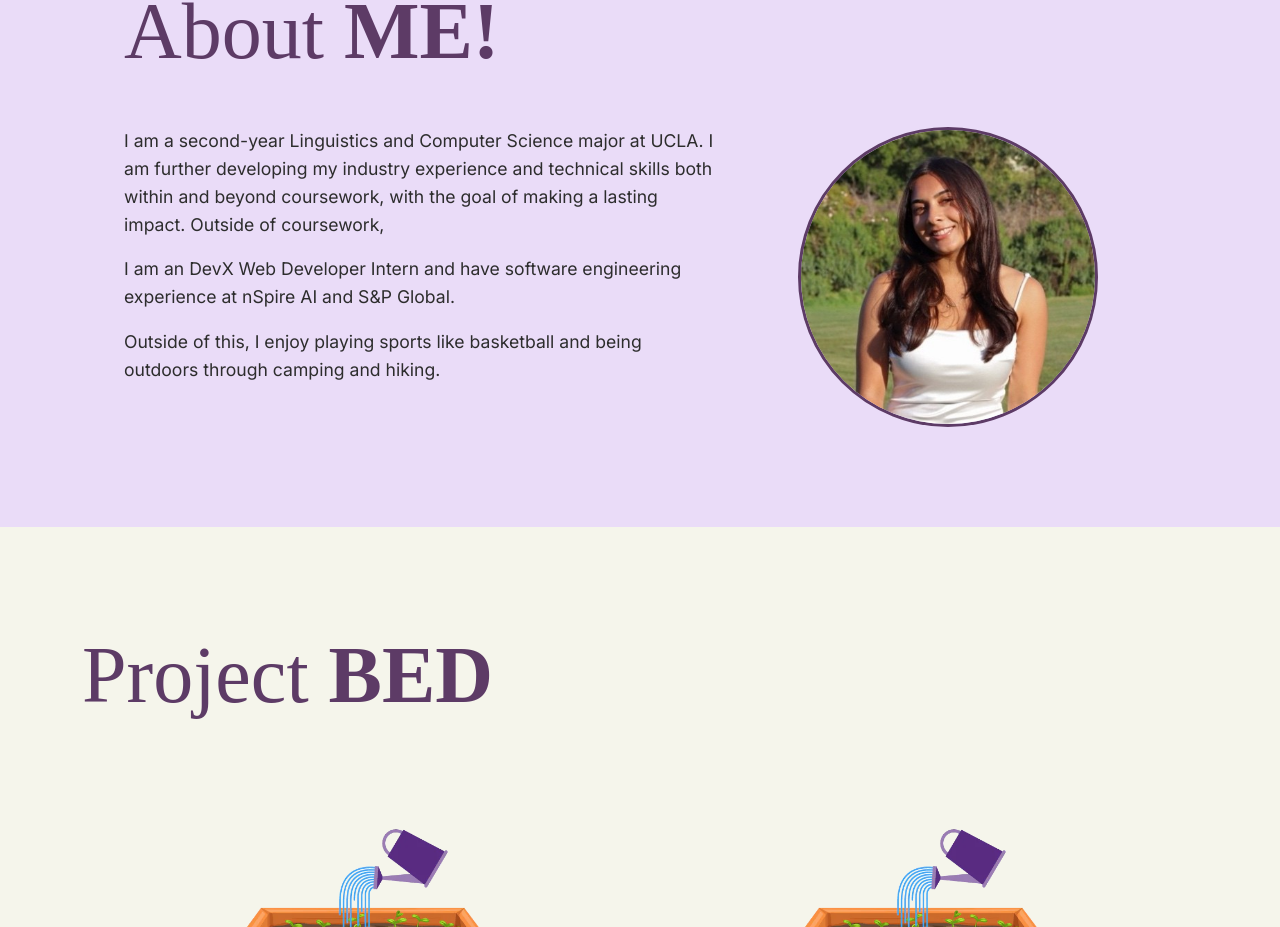
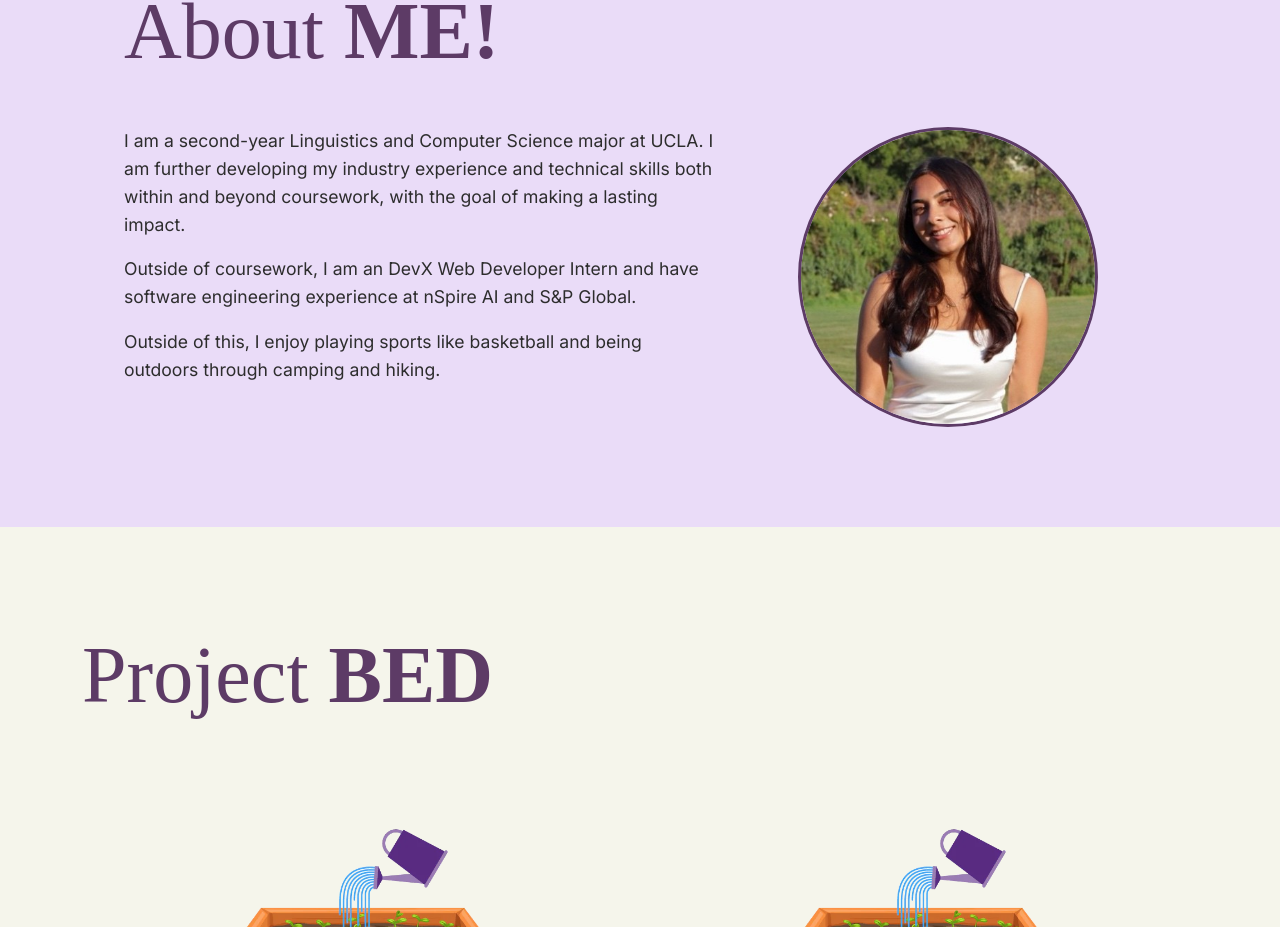
Before and after one commit to AnyaSengupta/portfolio, a React (Vite) app in the folder portfolio/: page / in a window 1280 px wide. Shown: the part 1100-2027 px from the top of the page. Built offline with nearby package versions, Linux system fonts and the light colour scheme; the HTML template or start-up script is replaced by a standard one.

Commit message:
first animation typo

```diff
--- a/portfolio/Home.css
+++ b/portfolio/Home.css
@@ -7,7 +7,6 @@
     padding-right: 10em;
 
 }
-
 
 .logo-container {
     display: inline-block;
--- a/portfolio/src/components/About.tsx
+++ b/portfolio/src/components/About.tsx
@@ -20,11 +20,12 @@ const About: React.FC = () => {
                 I am a second-year Linguistics and Computer Science major at
                 UCLA. I am further developing my industry experience and
                 technical skills both within and beyond coursework, with the
-                goal of making a lasting impact. Outside of coursework,
+                goal of making a lasting impact.
               </p>
               <p>
-                I am an DevX Web Developer Intern and have software engineering
-                experience at nSpire AI and S&P Global.
+                Outside of coursework, I am an DevX Web Developer Intern and
+                have software engineering experience at nSpire AI and S&P
+                Global.
               </p>
               <p>
                 Outside of this, I enjoy playing sports like basketball and
```
